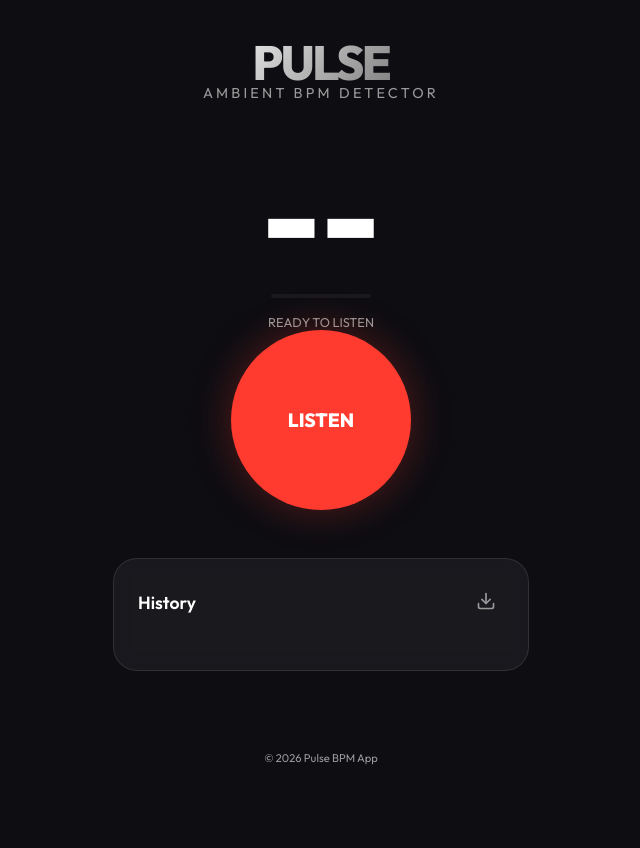
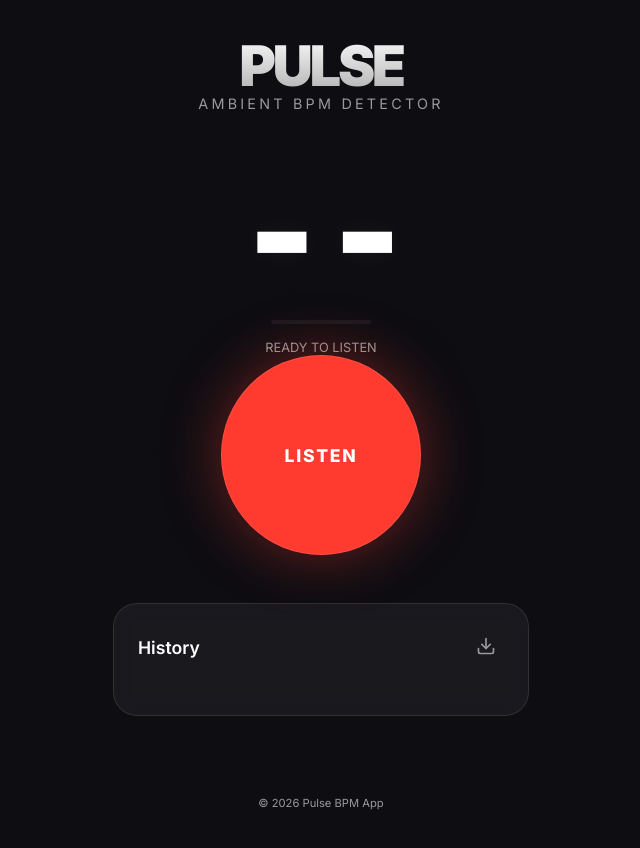
Before and after one commit to everfacture/pulse-bpm-app, a website built with Vite: page src/index.html in a window 1280 px wide. Shown: the whole page, without its empty margins (319-959 px from the left). Built offline with nearby package versions, Linux system fonts and the light colour scheme.

Commit message:
UI: refine Studio aesthetics with Inter font and micro-animations

```diff
--- a/src/index.html
+++ b/src/index.html
@@ -1,5 +1,6 @@
 <!DOCTYPE html>
 <html lang="en">
+
 <head>
     <meta charset="UTF-8">
     <meta name="viewport" content="width=device-width, initial-scale=1.0">
@@ -7,8 +8,10 @@
     <link rel="stylesheet" href="./style.css">
     <link rel="preconnect" href="https://fonts.googleapis.com">
     <link rel="preconnect" href="https://fonts.gstatic.com" crossorigin>
-    <link href="https://fonts.googleapis.com/css2?family=Outfit:wght@300;400;600;800&display=swap" rel="stylesheet">
+    <link href="https://fonts.googleapis.com/css2?family=Inter:wght@300;400;600;700;800;900&display=swap"
+        rel="stylesheet">
 </head>
+
 <body>
     <div id="app">
         <header>
@@ -35,7 +38,12 @@
             <div class="history-header">
                 <h2>History</h2>
                 <button id="export-btn" class="icon-btn" title="Export Data">
-                    <svg xmlns="http://www.w3.org/2000/svg" width="20" height="20" viewBox="0 0 24 24" fill="none" stroke="currentColor" stroke-width="2" stroke-linecap="round" stroke-linejoin="round"><path d="M21 15v4a2 2 0 0 1-2 2H5a2 2 0 0 1-2-2v-4"/><polyline points="7 10 12 15 17 10"/><line x1="12" y1="15" x2="12" y2="3"/></svg>
+                    <svg xmlns="http://www.w3.org/2000/svg" width="20" height="20" viewBox="0 0 24 24" fill="none"
+                        stroke="currentColor" stroke-width="2" stroke-linecap="round" stroke-linejoin="round">
+                        <path d="M21 15v4a2 2 0 0 1-2 2H5a2 2 0 0 1-2-2v-4" />
+                        <polyline points="7 10 12 15 17 10" />
+                        <line x1="12" y1="15" x2="12" y2="3" />
+                    </svg>
                 </button>
             </div>
             <ul id="history-list">
@@ -49,4 +57,5 @@
     </div>
     <script type="module" src="./main.js"></script>
 </body>
+
 </html>
--- a/src/style.css
+++ b/src/style.css
@@ -5,7 +5,8 @@
     --text-primary: #ffffff;
     --text-secondary: #9a9a9a;
     --glass-border: rgba(255, 255, 255, 0.1);
-    --font-main: 'Outfit', -apple-system, BlinkMacSystemFont, 'Segoe UI', Roboto, Helvetica, Arial, sans-serif;
+    --font-main: 'Inter', -apple-system, BlinkMacSystemFont, 'Segoe UI', Roboto, Helvetica, Arial, sans-serif;
+    --accent-glow: rgba(255, 59, 48, 0.4);
 }
 
 * {
@@ -39,12 +40,14 @@ header {
 }
 
 header h1 {
-    font-weight: 800;
-    font-size: 3rem;
-    letter-spacing: -0.05em;
-    background: linear-gradient(135deg, #fff 0%, #666 100%);
+    font-weight: 900;
+    font-size: 3.5rem;
+    letter-spacing: -0.06em;
+    background: linear-gradient(180deg, #fff 0%, #aaa 100%);
     -webkit-background-clip: text;
+    background-clip: text;
     -webkit-text-fill-color: transparent;
+    margin-bottom: 0.2rem;
 }
 
 header p {
@@ -64,10 +67,12 @@ header p {
 }
 
 #bpm-display {
-    font-size: 8rem;
-    font-weight: 800;
+    font-size: 9rem;
+    font-weight: 900;
     line-height: 1;
+    letter-spacing: -0.05em;
     font-variant-numeric: tabular-nums;
+    text-shadow: 0 0 30px rgba(255, 255, 255, 0.05);
 }
 
 #confidence-bar {
@@ -93,18 +98,19 @@ header p {
 
 #listen-btn {
     position: relative;
-    width: 180px;
-    height: 180px;
+    width: 200px;
+    height: 200px;
     border-radius: 50%;
-    border: none;
+    border: 1px solid rgba(255, 255, 255, 0.1);
     background: var(--accent-color);
     color: white;
     font-family: inherit;
     font-weight: 800;
-    font-size: 1.2rem;
+    font-size: 1.1rem;
+    letter-spacing: 0.1em;
     cursor: pointer;
-    box-shadow: 0 0 40px rgba(255, 59, 48, 0.3);
-    transition: transform 0.2s cubic-bezier(0.175, 0.885, 0.32, 1.275), box-shadow 0.2s ease;
+    box-shadow: 0 0 60px var(--accent-glow);
+    transition: all 0.4s cubic-bezier(0.23, 1, 0.32, 1);
     z-index: 10;
 }
 
@@ -141,6 +147,7 @@ header p {
         transform: translate(-50%, -50%) scale(1);
         opacity: 0.5;
     }
+
     100% {
         transform: translate(-50%, -50%) scale(1.6);
         opacity: 0;
@@ -198,8 +205,13 @@ header p {
     align-items: center;
     padding: 0.8rem 1rem;
     background: rgba(255, 255, 255, 0.03);
-    border-radius: 12px;
-    font-size: 0.9rem;
+    transition: transform 0.2s ease, background 0.2s ease;
+    cursor: default;
+}
+
+.history-item:hover {
+    background: rgba(255, 255, 255, 0.08);
+    transform: translateX(4px);
 }
 
 .history-item .bpm {
@@ -218,9 +230,20 @@ header p {
     font-weight: 600;
 }
 
-.conf-high { background: rgba(52, 199, 89, 0.2); color: #34c759; }
-.conf-med { background: rgba(255, 159, 10, 0.2); color: #ff9f0a; }
-.conf-low { background: rgba(255, 59, 48, 0.2); color: #ff3b30; }
+.conf-high {
+    background: rgba(52, 199, 89, 0.2);
+    color: #34c759;
+}
+
+.conf-med {
+    background: rgba(255, 159, 10, 0.2);
+    color: #ff9f0a;
+}
+
+.conf-low {
+    background: rgba(255, 59, 48, 0.2);
+    color: #ff3b30;
+}
 
 footer {
     padding: 2rem 0;
@@ -230,11 +253,13 @@ footer {
 
 /* Hide scrollbar for Chrome, Safari and Opera */
 #history-list::-webkit-scrollbar {
-  display: none;
+    display: none;
 }
 
 /* Hide scrollbar for IE, Edge and Firefox */
 #history-list {
-  -ms-overflow-style: none;  /* IE and Edge */
-  scrollbar-width: none;  /* Firefox */
+    -ms-overflow-style: none;
+    /* IE and Edge */
+    scrollbar-width: none;
+    /* Firefox */
 }
```
